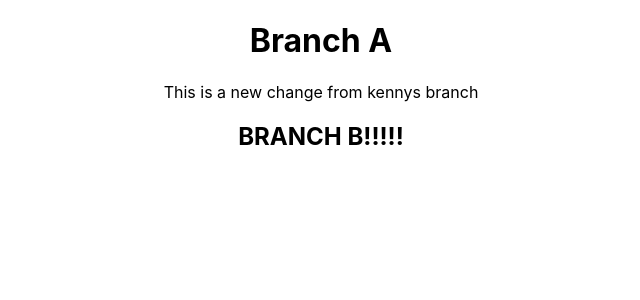
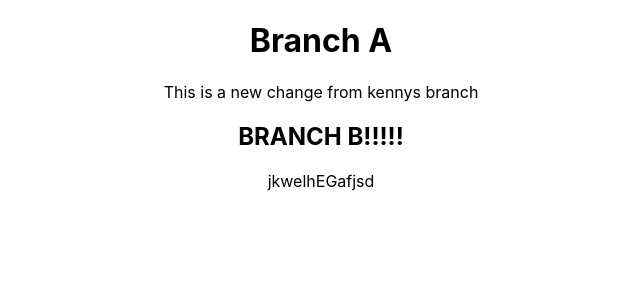
Before and after one commit to kmarks2013/branches-test, a React (Create React App) app: page / in a window 1280 px wide. Shown: the top 300 px of the page, without its empty margins (319-959 px from the left). Built offline with nearby package versions, Linux system fonts and the light colour scheme.

Commit message:
random string

```diff
--- a/src/containers/MainContainer.js
+++ b/src/containers/MainContainer.js
@@ -8,6 +8,7 @@ export default class MainContainer extends Component {
             <div>
                 <BranchA />
                 <BranchB />
+                jkwelhEGafjsd
             </div>
         )
     }
```
